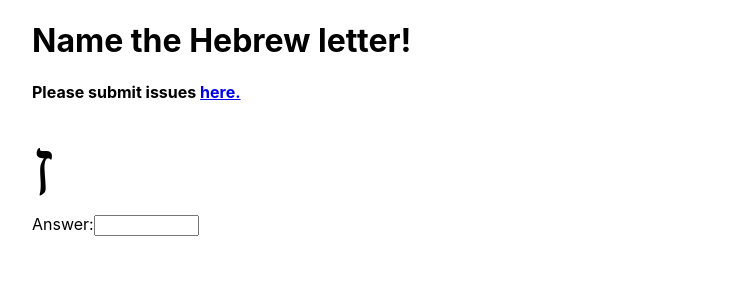
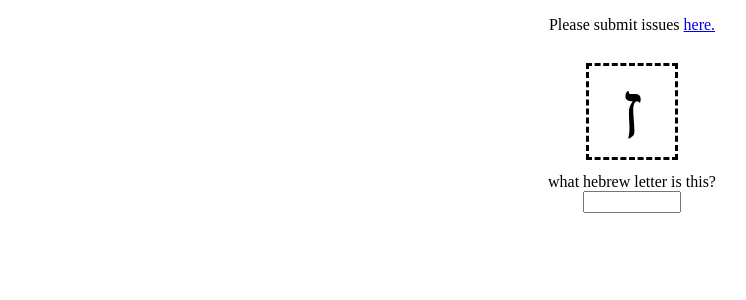
Before and after one commit to orenfromberg/hebrew-trainer, a React (Create React App) app: page / in a window 1280 px wide. Shown: the top 300 px of the page, without its empty margins (8-754 px from the left). Built offline with nearby package versions, Linux system fonts and the light colour scheme; a web font is replaced by a local one.

Commit message:
Style fixes

```diff
--- a/public/index.html
+++ b/public/index.html
@@ -43,7 +43,7 @@
       work correctly both with client-side routing and a non-root public URL.
       Learn how to configure a non-root public URL by running `npm run build`.
     -->
-    <title>Hebrew Trainer</title>
+    <title>Hebrew Trainer - מְאַמֵן עִבְרִי</title>
   </head>
   <body>
     <noscript>You need to enable JavaScript to run this app.</noscript>
--- a/src/App.js
+++ b/src/App.js
@@ -32,24 +32,23 @@ function App() {
 
   return (
     <div className="main">
-      <h1>Name the Hebrew letter!</h1>
-      <h4>
+      <p>
         Please submit issues{" "}
         <a href="https://github.com/orenfromberg/hebrew-trainer/issues/new">
           here.
         </a>
-      </h4>
-      <Result
-        result={result}
-        submittedAnswer={submittedAnswer}
-        acceptedAnswers={question.answers}
-      />
+      </p>
       <Question
         isDisabled={result!=="unanswered"?true:false}
         prompt={question.prompt}
         checkAnswer={test}
         hint={getHint}
       />
+      <Result
+        result={result}
+        submittedAnswer={submittedAnswer}
+        acceptedAnswers={question.answers}
+      />
     </div>
   );
 }
--- a/src/Question.css
+++ b/src/Question.css
@@ -1,8 +1,29 @@
-.he {
+* {
   font-family: "Frank Ruhl Libre", serif;
   font-weight: 400;
 }
 
 .prompt {
   font-size: 5rem;
+  outline-style: dashed;
+  padding: 0 2rem;
+  margin: 1rem;
 }
+
+.invisible {
+  display: none;
+}
+
+.main {
+  display: flex;
+  flex-direction: column;
+  justify-content: center;
+  align-items: center;
+}
+
+.question {
+  display: flex;
+  flex-direction: column;
+  justify-content: center;
+  align-items: center;
+}
--- a/src/Question.js
+++ b/src/Question.js
@@ -3,9 +3,12 @@ import "./Question.css";
 const Question = ({ isDisabled, prompt, checkAnswer, hint }) => {
   return (
     <div className="question">
-      <div className="he prompt" title={hint()}>{prompt}</div>
-      <label htmlFor="answer">Answer:</label>
+      <div className="prompt" title={hint()}>{prompt}</div>
+      <label
+        className={isDisabled?"invisible":""}
+        htmlFor="answer">what hebrew letter is this?</label>
       <input
+        className={isDisabled?"invisible":""}
         disabled={isDisabled}
         type="text"
         id="answer"
```
